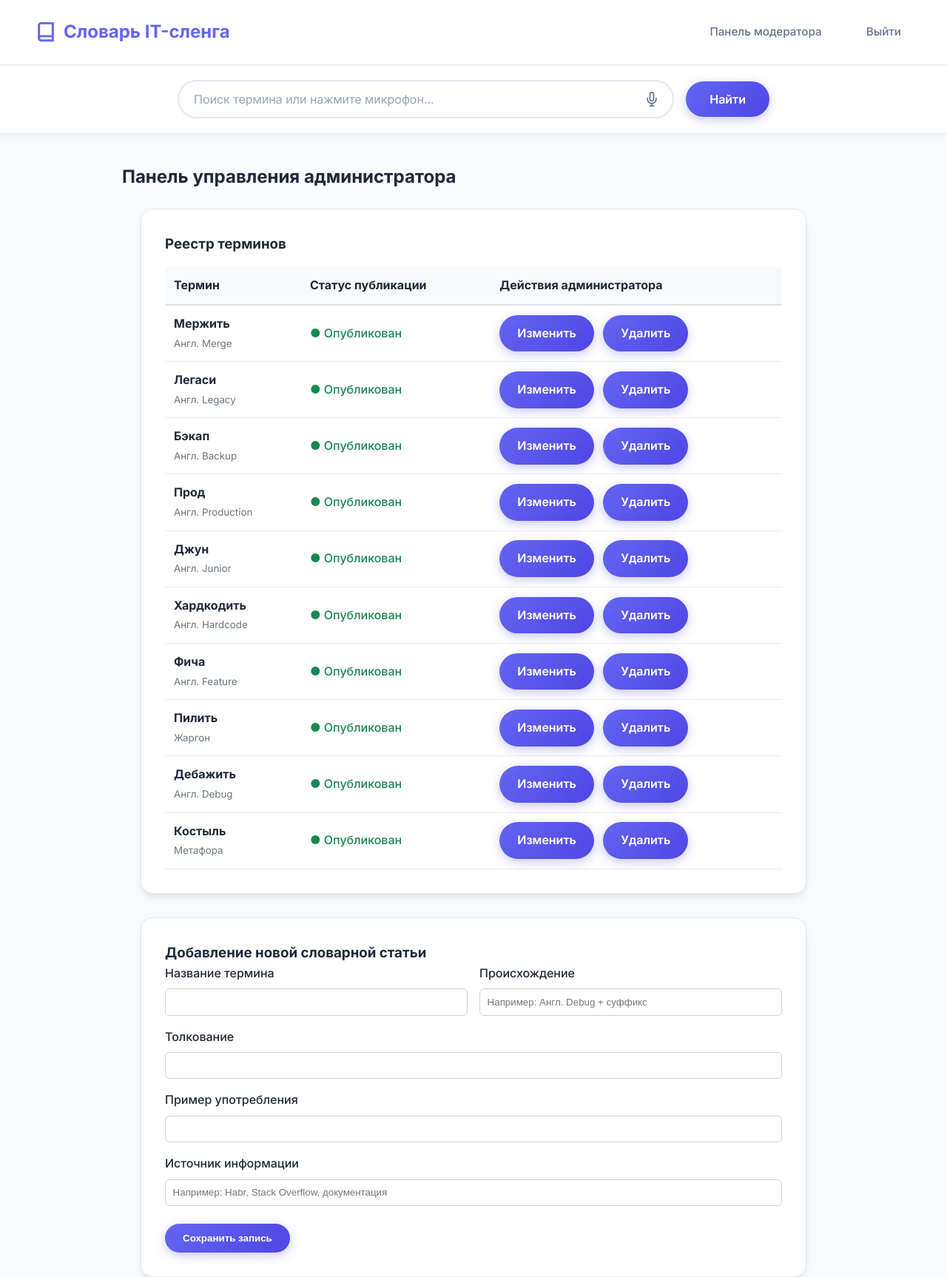
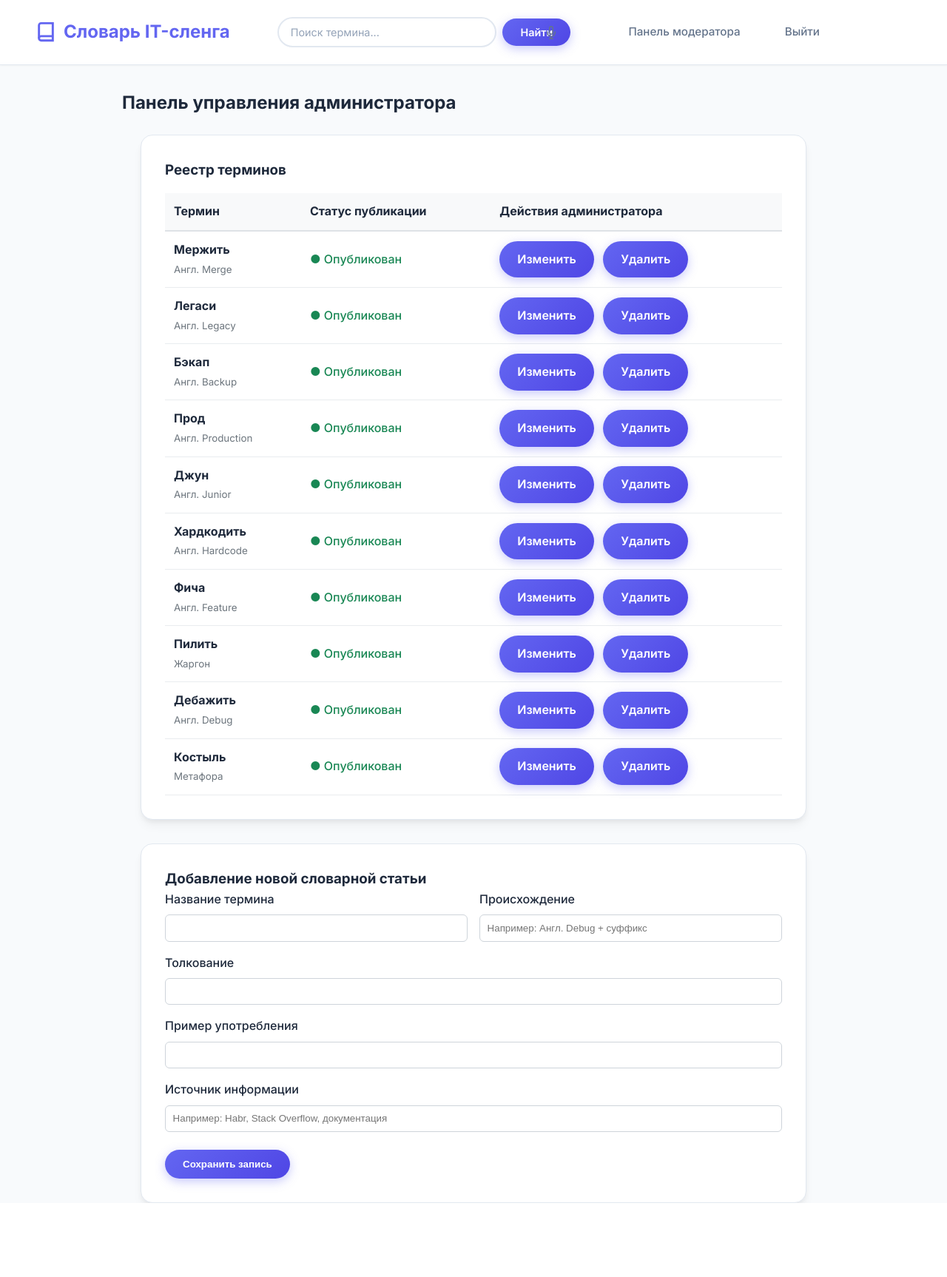
Before and after one commit to klesnin330-del/it-slang-dictionary, a Flask app: page /admin in a window 1280 px wide. Shown: the whole page at 74% size. After the commit the page ends 1626 px from the top, so only its background shows below. Run offline with Flask 3, Linux system fonts and the light colour scheme; a user stored in the database is signed in.

Commit message:
update branch

```diff
--- a/app.py
+++ b/app.py
@@ -27,11 +27,13 @@ def index():
     terms_query = Term.query.filter(Term.status.has(name='Опубликован'))
 
     if query:
+        # Поиск без учёта регистра с использованием ilike
+        search_pattern = f'%{query}%'
         terms_query = terms_query.join(Definition).filter(
             or_(
-                Term.term_name.ilike(f'%{query}%'),
-                Term.origin.ilike(f'%{query}%'),
-                Definition.definition_text.ilike(f'%{query}%')
+                Term.term_name.ilike(search_pattern),
+                Term.origin.ilike(search_pattern),
+                Definition.definition_text.ilike(search_pattern)
             )
         )
 
@@ -60,11 +62,13 @@ def alphabet_filter(letter):
     )
 
     if query:
+        # Поиск без учёта регистра с использованием ilike
+        search_pattern = f'%{query}%'
         terms_query = terms_query.join(Definition).filter(
             or_(
-                Term.term_name.ilike(f'%{query}%'),
-                Term.origin.ilike(f'%{query}%'),
-                Definition.definition_text.ilike(f'%{query}%')
+                Term.term_name.ilike(search_pattern),
+                Term.origin.ilike(search_pattern),
+                Definition.definition_text.ilike(search_pattern)
             )
         )
 
@@ -91,6 +95,7 @@ def api_suggestions():
     if len(query) < 2:
         return []
 
+    # Поиск без учёта регистра с использованием ilike
     terms = Term.query.filter(
         Term.status.has(name='Опубликован'),
         Term.term_name.ilike(f'{query}%')
--- a/templates/base.html
+++ b/templates/base.html
@@ -81,6 +81,7 @@
             display: flex;
             gap: 2rem;
             align-items: center;
+            flex: 1;
         }
 
         .nav-link {
@@ -99,61 +100,47 @@
             background: var(--primary-glow);
         }
 
-        /* Закреплённая панель поиска */
-        .search-bar-fixed {
-            position: fixed;
-            top: var(--header-height);
-            left: 0;
-            right: 0;
-            background: rgba(255, 255, 255, 0.98);
-            backdrop-filter: blur(16px) saturate(180%);
-            border-bottom: 1px solid var(--border);
-            padding: 1.25rem 3rem;
-            z-index: 999;
-            box-shadow: 0 4px 12px rgba(0, 0, 0, 0.03);
+        /* Поиск в хэдере */
+        .header-search {
+            flex: 1;
+            max-width: 500px;
+            margin: 0 2rem;
         }
 
-        .search-bar-fixed .search-container {
-            max-width: 800px;
-            margin: 0 auto;
+        .header-search-form {
             display: flex;
-            gap: 1rem;
+            gap: 0.5rem;
             align-items: center;
         }
 
-        .search-input-wrapper {
+        .header-search-input {
             flex: 1;
-            position: relative;
-        }
-
-        .search-input {
-            width: 100%;
-            padding: 14px 52px 14px 20px;
+            padding: 10px 48px 10px 16px;
             border: 2px solid var(--border);
             border-radius: 50px;
-            font-size: 1rem;
+            font-size: 0.9rem;
             font-family: inherit;
             outline: none;
             transition: all 0.25s cubic-bezier(0.4, 0, 0.2, 1);
             background: var(--card-bg);
         }
 
-        .search-input:focus {
+        .header-search-input:focus {
             border-color: var(--primary);
-            box-shadow: 0 0 0 5px var(--primary-glow);
+            box-shadow: 0 0 0 3px var(--primary-glow);
         }
 
-        .search-input::placeholder {
+        .header-search-input::placeholder {
             color: #94a3b8;
         }
 
-        .voice-search-btn {
+        .header-voice-btn {
             position: absolute;
-            right: 10px;
+            right: 8px;
             top: 50%;
             transform: translateY(-50%);
-            width: 40px;
-            height: 40px;
+            width: 36px;
+            height: 36px;
             border: none;
             background: transparent;
             color: var(--text-secondary);
@@ -165,29 +152,24 @@
             transition: all 0.2s;
         }
 
-        .voice-search-btn:hover {
+        .header-voice-btn:hover {
             background: #f1f5f9;
             color: var(--primary);
         }
 
-        .voice-search-btn.listening {
+        .header-voice-btn.listening {
             background: linear-gradient(135deg, #fee2e2 0%, #fecaca 100%);
             color: #dc2626;
             animation: pulse 1.5s infinite;
         }
 
-        @keyframes pulse {
-            0%, 100% { box-shadow: 0 0 0 0 rgba(220, 38, 38, 0.4); }
-            50% { box-shadow: 0 0 0 12px rgba(220, 38, 38, 0); }
-        }
-
-        .search-submit {
-            padding: 14px 32px;
+        .header-search-submit {
+            padding: 10px 24px;
             background: linear-gradient(135deg, var(--primary) 0%, var(--primary-dark) 100%);
             color: white;
             border: none;
             border-radius: 50px;
-            font-size: 1rem;
+            font-size: 0.9rem;
             font-weight: 600;
             cursor: pointer;
             transition: all 0.25s cubic-bezier(0.4, 0, 0.2, 1);
@@ -195,18 +177,16 @@
             box-shadow: 0 4px 14px rgba(99, 102, 241, 0.35);
         }
 
-        .search-submit:hover {
+        .header-search-submit:hover {
             transform: translateY(-1px);
             box-shadow: 0 6px 20px rgba(99, 102, 241, 0.45);
         }
 
-        .search-submit:active {
-            transform: translateY(0);
-        }
+        /* Закреплённая панель поиска - удалено, так как поиск перемещён в хэдер */
 
         /* Основной контент с отступом под фиксированные элементы */
         .main-wrapper {
-            margin-top: calc(var(--header-height) + 100px);
+            margin-top: var(--header-height);
             padding-top: 2rem;
         }
 
@@ -638,6 +621,20 @@
                 </svg>
                 Словарь IT-сленга
             </a>
+            <div class="header-search">
+                <form method="get" action="{{ url_for('index') }}" class="header-search-form" style="position: relative;">
+                    <input type="text" id="headerSearchInput" name="q" class="header-search-input" placeholder="Поиск термина..." value="{{ query or '' }}" autocomplete="off">
+                    <button type="button" id="headerVoiceSearchBtn" class="header-voice-btn" title="Голосовой поиск">
+                        <svg width="18" height="18" viewBox="0 0 24 24" fill="none" stroke="currentColor" stroke-width="2">
+                            <path d="M12 1a3 3 0 0 0-3 3v8a3 3 0 0 0 6 0V4a3 3 0 0 0-3-3z"/>
+                            <path d="M19 10v2a7 7 0 0 1-14 0v-2"/>
+                            <line x1="12" y1="19" x2="12" y2="23"/>
+                            <line x1="8" y1="23" x2="16" y2="23"/>
+                        </svg>
+                    </button>
+                    <button type="submit" class="header-search-submit">Найти</button>
+                </form>
+            </div>
             <nav class="nav-links">
                 {% if current_user.is_authenticated %}
                     <a href="{{ url_for('admin') }}" class="nav-link">Панель модератора</a>
@@ -649,32 +646,14 @@
         </div>
     </header>
 
-    <!-- Закреплённая панель поиска -->
-    <div class="search-bar-fixed">
-        <form method="get" action="{{ url_for('index') }}" class="search-container">
-            <div class="search-input-wrapper">
-                <input type="text" id="searchInput" name="q" class="search-input" placeholder="Поиск термина или нажмите микрофон..." value="{{ query or '' }}" autocomplete="off">
-                <button type="button" id="voiceSearchBtn" class="voice-search-btn" title="Голосовой поиск">
-                    <svg width="20" height="20" viewBox="0 0 24 24" fill="none" stroke="currentColor" stroke-width="2">
-                        <path d="M12 1a3 3 0 0 0-3 3v8a3 3 0 0 0 6 0V4a3 3 0 0 0-3-3z"/>
-                        <path d="M19 10v2a7 7 0 0 1-14 0v-2"/>
-                        <line x1="12" y1="19" x2="12" y2="23"/>
-                        <line x1="8" y1="23" x2="16" y2="23"/>
-                    </svg>
-                </button>
-            </div>
-            <button type="submit" class="search-submit">Найти</button>
-        </form>
-    </div>
-
     <div class="main-wrapper">
         {% block content %}{% endblock %}
     </div>
 
     <script>
         // Голосовой поиск
-        const voiceSearchBtn = document.getElementById('voiceSearchBtn');
-        const searchInput = document.getElementById('searchInput');
+        const headerVoiceSearchBtn = document.getElementById('headerVoiceSearchBtn');
+        const headerSearchInput = document.getElementById('headerSearchInput');
 
         if ('webkitSpeechRecognition' in window || 'SpeechRecognition' in window) {
             const SpeechRecognition = window.SpeechRecognition || window.webkitSpeechRecognition;
@@ -685,27 +664,27 @@
             recognition.interimResults = false;
             recognition.maxAlternatives = 1;
 
-            voiceSearchBtn.addEventListener('click', () => {
+            headerVoiceSearchBtn.addEventListener('click', () => {
                 recognition.start();
-                voiceSearchBtn.classList.add('listening');
+                headerVoiceSearchBtn.classList.add('listening');
             });
 
             recognition.onresult = (event) => {
                 const transcript = event.results[0][0].transcript;
-                searchInput.value = transcript;
+                headerSearchInput.value = transcript;
                 // Автоматическая отправка формы после распознавания
                 setTimeout(() => {
-                    searchInput.closest('form').submit();
+                    headerSearchInput.closest('form').submit();
                 }, 300);
             };
 
             recognition.onend = () => {
-                voiceSearchBtn.classList.remove('listening');
+                headerVoiceSearchBtn.classList.remove('listening');
             };
 
             recognition.onerror = (event) => {
                 console.error('Ошибка распознавания:', event.error);
-                voiceSearchBtn.classList.remove('listening');
+                headerVoiceSearchBtn.classList.remove('listening');
                 if (event.error === 'no-speech') {
                     alert('Речь не обнаружена. Попробуйте ещё раз.');
                 } else if (event.error === 'audio-capture') {
@@ -715,7 +694,7 @@
                 }
             };
         } else {
-            voiceSearchBtn.style.display = 'none';
+            headerVoiceSearchBtn.style.display = 'none';
             console.log('Web Speech API не поддерживается в этом браузере');
         }
     </script>
```
Also changed, not shown: other parts of templates/base.html (+13 -10 lines), 1 other file.
